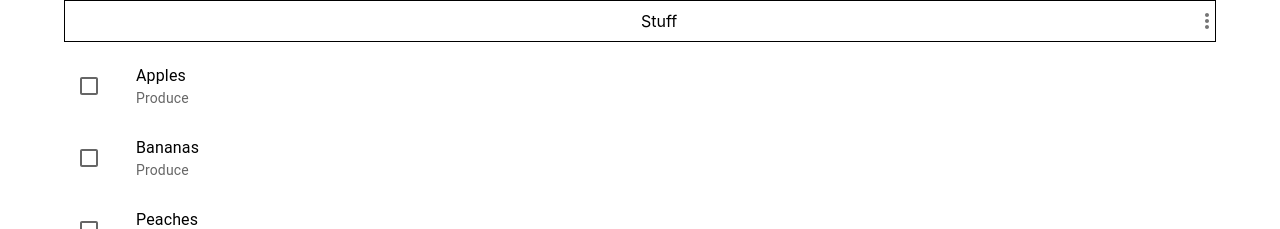
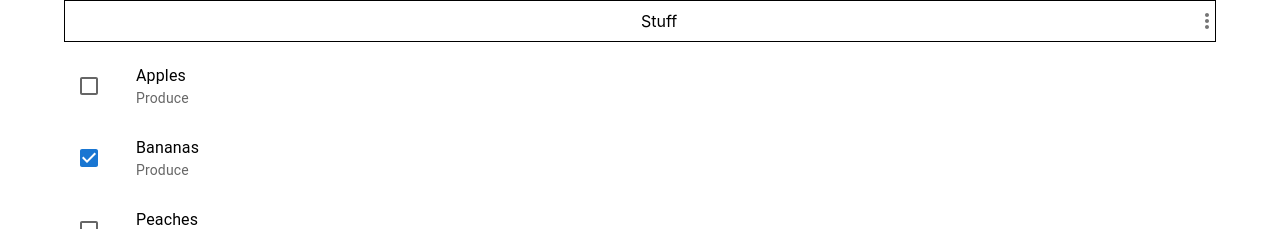
Before and after one commit to Chris-N/list-all, a React (Create React App) app: page / in a window 1280 px wide. Shown: the top 229 px of the page. Built offline with nearby package versions, Linux system fonts and the light colour scheme.

Commit message:
Created a state for app with logic to control checkboxes

```diff
--- a/src/App.tsx
+++ b/src/App.tsx
@@ -1,4 +1,5 @@
 import * as React from 'react';
+import styled from 'styled-components';
 import {
   Button,
   Checkbox,
@@ -10,8 +11,10 @@ import {
   ListItemText,
 } from '@mui/material';
 import MoreVertIcon from '@mui/icons-material/MoreVert';
-import styled from 'styled-components';
-import { Data } from 'data/items';
+
+import importedItems from 'data/items.json';
+
+import { Item } from 'types';
 
 const Header = styled.div`
   display: flex;
@@ -30,6 +33,17 @@ const Footer = styled.div`
 const MyList = styled(List)``;
 
 function App() {
+  const [items, setItems] = React.useState<Item[]>(importedItems.data);
+
+  const handleToggle = (index: number) => () => {
+    const changeItem: Item | undefined = items.at(index);
+
+    if (!changeItem) return;
+
+    items[index].status = !changeItem.status;
+    setItems([...items]);
+  };
+
   return (
     <Container id='app'>
       <Header>
@@ -39,11 +53,11 @@ function App() {
         </IconButton>
       </Header>
       <MyList>
-        {Data.map((value, index) => {
+        {items.map((value, index) => {
           return (
-            <ListItemButton key={`listitem-${value.name}-${index}`}>
+            <ListItemButton key={`listitem-${value.name}-${index}`} onClick={handleToggle(index)}>
               <ListItemIcon>
-                <Checkbox edge='start' disableRipple />
+                <Checkbox edge='start' checked={value.status} disableRipple />
               </ListItemIcon>
               <ListItemText primary={value.name} secondary={value.category} />
             </ListItemButton>
```
